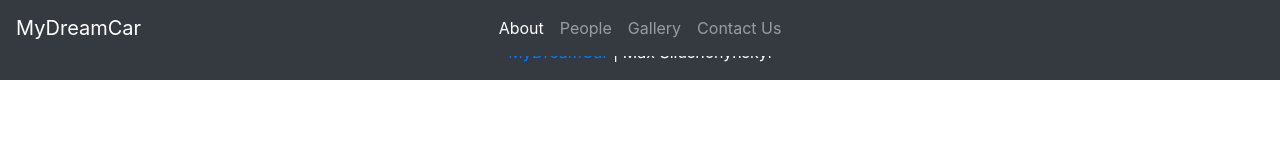
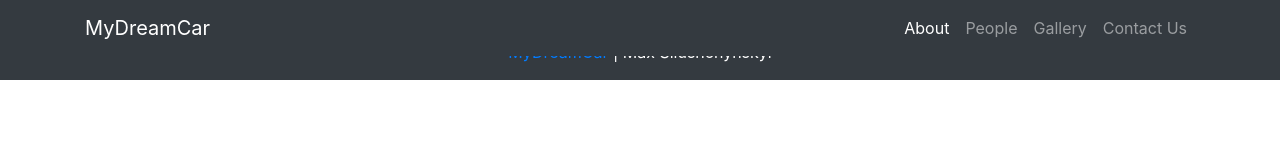
Before and after one commit to maxSlkk/BusinessCardWebsite, a plain HTML site: page pages/about.html in a window 1280 px wide. Drawn offline with nearby package versions, Linux system fonts and the light colour scheme.

Commit message:
Improved navbar.

```diff
--- a/pages/about.html
+++ b/pages/about.html
@@ -12,17 +12,21 @@
 
   <!-- Navbar Menu -->
   <nav class="navbar fixed-top navbar-expand-sm navbar-dark bg-dark">
-    <a class="navbar-brand text-white position-absolute" href="index.html">MyDreamCar</a>
-    <button class="navbar-toggler" type="button" data-toggle="collapse" data-target="#navbarNavAltMarkup"
-      aria-controls="navbarNavAltMarkup" aria-expanded="false" aria-label="Toggle navigation">
+    <div class="container">
+      <a class="navbar-brand text-white" href="index.html">MyDreamCar</a>
+      <button id="button-toggler" class="navbar-toggler" type="button" data-toggle="collapse"
+        data-target="#navbarNavAltMarkup" aria-controls="navbarNavAltMarkup" aria-expanded="false"
+        aria-label="Toggle navigation">
         <span class="navbar-toggler-icon"></span>
       </button>
-    <div class="collapse navbar-collapse justify-content-center" id="navbarNavAltMarkup">
-      <div class="navbar-nav justify-content-center">
+
+      <div class="collapse navbar-collapse" id="navbarNavAltMarkup">
+        <div class="navbar-nav ml-auto">
           <a class="nav-link active" href="about.html">About</a>
           <a class="nav-link" href="people.html">People</a>
           <a class="nav-link" href="gallery.html">Gallery</a>
           <a class="nav-link" href="contact-us.html">Contact Us</a>
+        </div>
       </div>
     </div>
   </nav>
```
Also changed, not shown: pages/contact-us.html (+9 -5 lines), pages/gallery.html (+9 -5 lines), pages/index.html (+9 -5 lines), pages/people.html (+9 -5 lines), styles/style.css (+6 -3 lines). Lines whose indentation alone changed are shown as unchanged.
